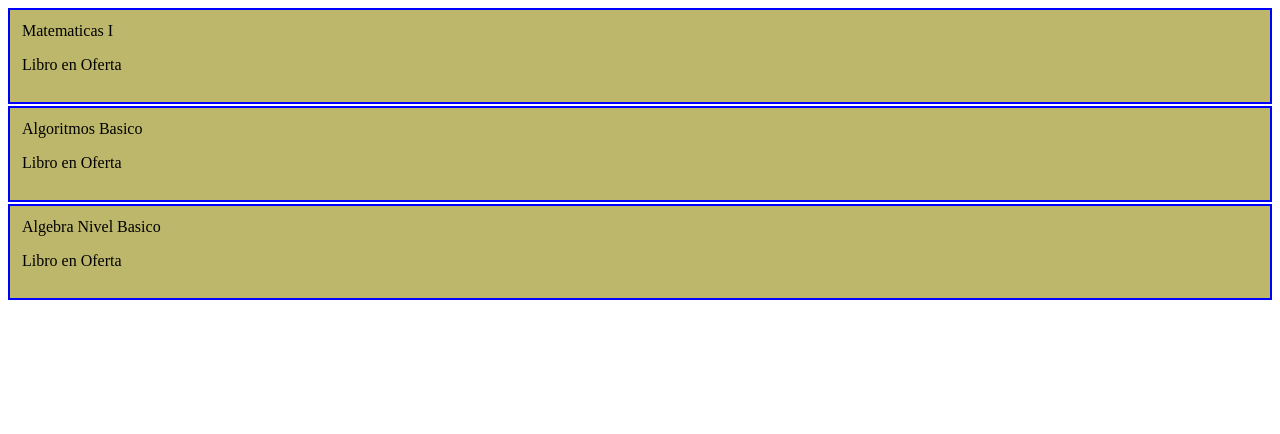
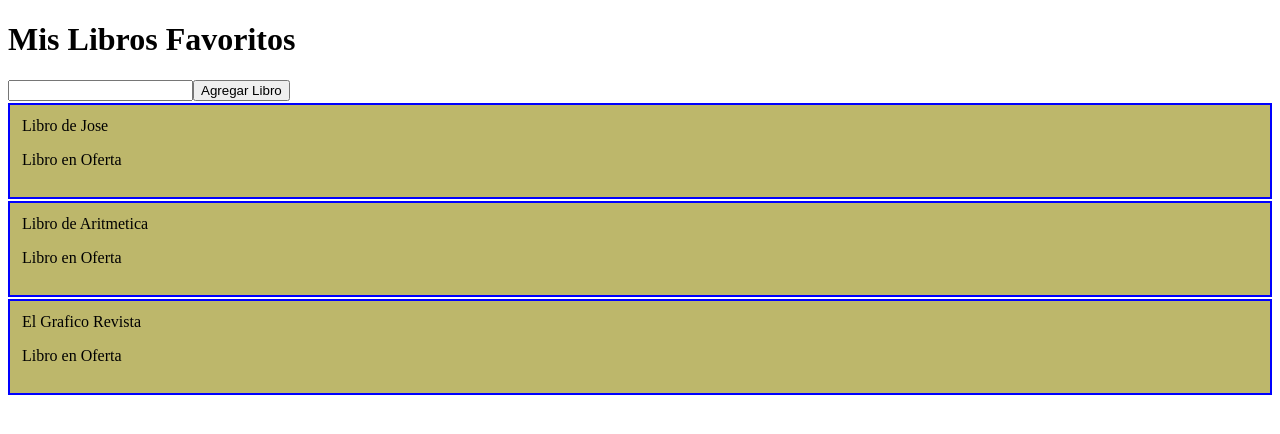
Before and after one commit to HannPark/mi-web-app, an Angular app: page / in a window 1280 px wide. Shown: the top 434 px of the page. Built offline with nearby package versions, Linux system fonts and the light colour scheme.

Commit message:
Clase 44 Subjects y Services en angular

```diff
--- a/src/app/app.module.ts
+++ b/src/app/app.module.ts
@@ -6,6 +6,7 @@ import { AppRoutingModule } from './app-routing.module';
 import { AppComponent } from './app.component';
 import { LibroComponent } from './libro/libro.component';
 import { LibrosComponent } from './libros/libros.component';
+import { LibrosService } from './services/libros.service';
 import { UsuarioComponent } from './usuario.component';
 
 
@@ -21,7 +22,7 @@ import { UsuarioComponent } from './usuario.component';
     AppRoutingModule,
     FormsModule
   ],
-  providers: [],
+  providers: [LibrosService],
   bootstrap: [AppComponent]
 })
 export class AppModule { }
--- a/src/app/libros/libros.component.html
+++ b/src/app/libros/libros.component.html
@@ -1 +1,8 @@
+<h1>Mis Libros Favoritos</h1>
+<form (ngSubmit)="guardarLibro(f)" #f="ngForm">
+
+  <input type="text" name="nombreLibro" ngModel required>
+  <button type="submit">Agregar Libro</button>
+</form>
+
 <app-libro (libroClicked)="eliminarLibro(libro)" *ngFor="let libro of libros" [tituloLibro]="libro"></app-libro>
--- a/src/app/libros/libros.component.ts
+++ b/src/app/libros/libros.component.ts
@@ -1,13 +1,34 @@
-import { Component } from '@angular/core';
+import { Component, OnDestroy, OnInit } from '@angular/core';
+import { Subscription } from 'rxjs';
+import { LibrosService } from '../services/libros.service';
 
 @Component({
   selector: 'app-libros',
   templateUrl: './libros.component.html',
 })
-export class LibrosComponent {
-  libros = ['Matematicas I', 'Algoritmos Basico', 'Algebra Nivel Basico'];
+export class LibrosComponent implements OnInit, OnDestroy {
+  libros: string[] = [];
+  constructor(private librosService: LibrosService) {}
+  private libroSuscripcion: Subscription;
 
-  eliminarLibro(libro: String) {
-    this.libros = this.libros.filter((p) => p !== libro);
+  eliminarLibro(libro: String) {}
+
+  guardarLibro(f: any) {
+    if (f.valid) {
+      this.librosService.agregarLibro(f.value.nombreLibro);
+    }
+  }
+
+  ngOnInit() {
+    this.libros = this.librosService.obtenerLibro();
+
+    this.libroSuscripcion = this.librosService.librosSubject.subscribe(() => {
+      //te suscribes al Subject para que actualice datos
+      this.libros = this.librosService.obtenerLibro();
+    });
+  }
+
+  ngOnDestroy() {
+    this.libroSuscripcion.unsubscribe();
   }
 }
--- /dev/null
+++ b/src/app/services/libros.service.ts
@@ -0,0 +1,20 @@
+import { Subject } from 'rxjs';
+
+export class LibrosService {
+  librosSubject = new Subject();
+
+  private libros = [
+    'Libro de Jose',
+    'Libro de Aritmetica',
+    'El Grafico Revista',
+  ];
+
+  agregarLibro(libroNombre: string) {
+    this.libros.push(libroNombre);
+    this.librosSubject.next(undefined); //Captura cambios o ejecuciones de agregar libro()
+  }
+
+  obtenerLibro() {
+    return [...this.libros];
+  }
+}
```
